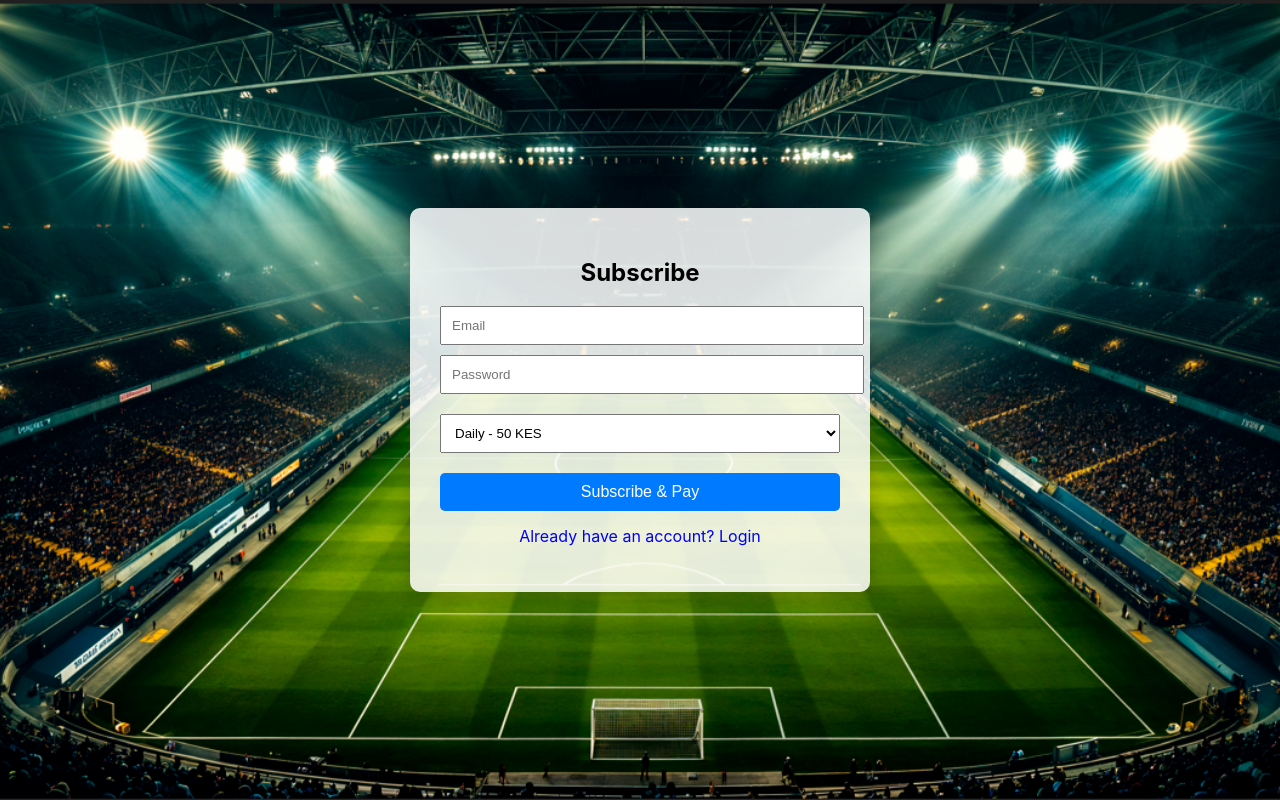
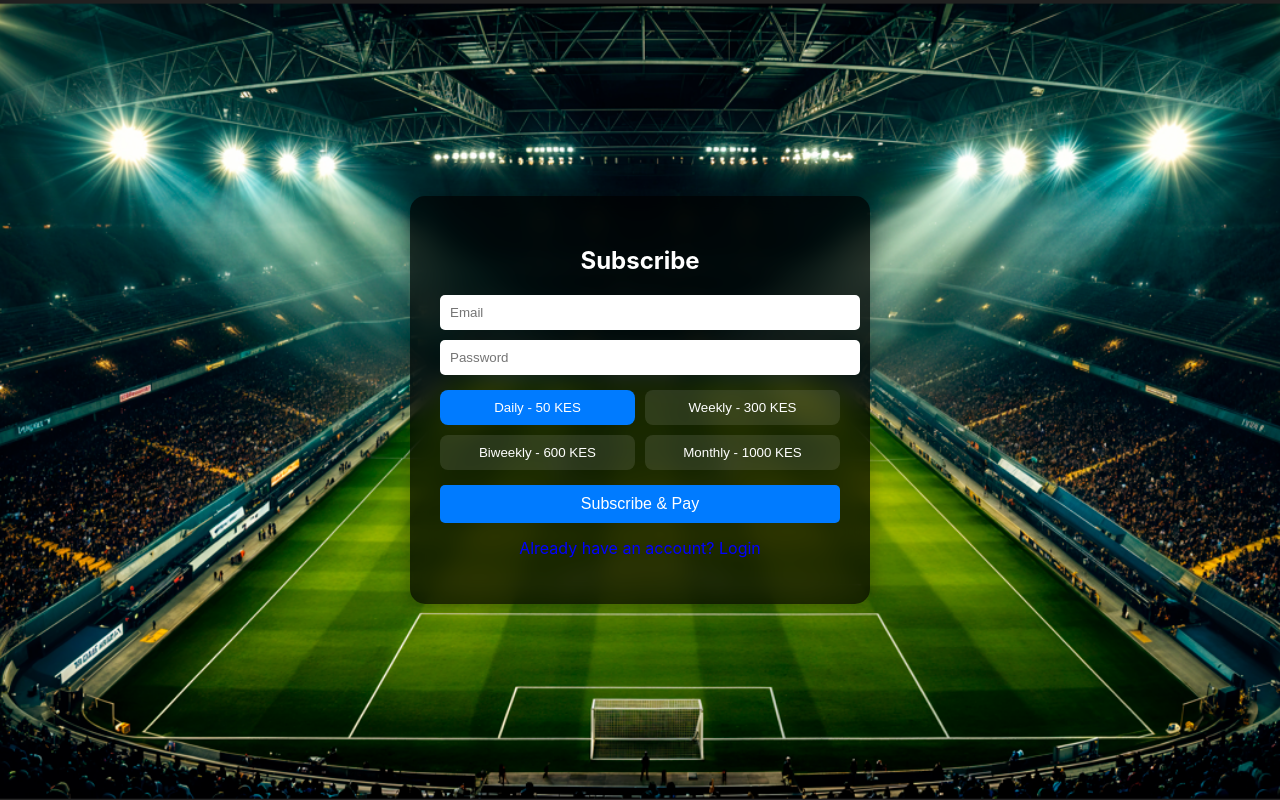
Before and after one commit to vault9-repo/primepicks-frontend, a React (Create React App) app: page / in a window 1280 px wide. Both pictures are taken after a click on the element "New user? Subscribe here". Built offline with nearby package versions, Linux system fonts and the light colour scheme; no server answers.

Commit message:
Update LoginSubscribe with glassy background, package buttons, and auto-push script

```diff
--- a/src/components/LoginSubscribe.js
+++ b/src/components/LoginSubscribe.js
@@ -8,7 +8,7 @@ function LoginSubscribe() {
   const [plan, setPlan] = useState("daily");
   const [isLogin, setIsLogin] = useState(true); // toggle form
   const [message, setMessage] = useState("");
-  const [loading, setLoading] = useState(false); // new loading state
+  const [loading, setLoading] = useState(false);
 
   // Handle user login
   const handleLogin = async () => {
@@ -17,7 +17,6 @@ function LoginSubscribe() {
       const res = await axios.post(`${API_BASE}/auth/login`, { email, password });
       setMessage("Login successful! Redirecting...");
       console.log(res.data.token);
-      // TODO: Redirect to dashboard when ready
     } catch (err) {
       setMessage(err.response?.data?.message || "Login failed");
     } finally {
@@ -39,6 +38,14 @@ function LoginSubscribe() {
     }
   };
 
+  // Subscription plans
+  const plans = [
+    { key: "daily", label: "Daily - 50 KES" },
+    { key: "weekly", label: "Weekly - 300 KES" },
+    { key: "biweekly", label: "Biweekly - 600 KES" },
+    { key: "monthly", label: "Monthly - 1000 KES" },
+  ];
+
   return (
     <div
       style={{
@@ -53,13 +60,15 @@ function LoginSubscribe() {
     >
       <div
         style={{
-          backgroundColor: "rgba(255, 255, 255, 0.85)",
+          backgroundColor: "rgba(0, 0, 0, 0.7)", // black glassy
           padding: "30px",
-          borderRadius: "10px",
+          borderRadius: "15px",
           maxWidth: "400px",
           width: "90%",
           textAlign: "center",
-          boxShadow: "0px 4px 20px rgba(0,0,0,0.2)",
+          boxShadow: "0px 4px 20px rgba(0,0,0,0.3)",
+          backdropFilter: "blur(10px)",
+          color: "#fff",
         }}
       >
         <h2>{isLogin ? "Login" : "Subscribe"}</h2>
@@ -69,32 +78,56 @@ function LoginSubscribe() {
           placeholder="Email"
           value={email}
           onChange={(e) => setEmail(e.target.value)}
-          style={{ display: "block", margin: "10px auto", width: "100%", padding: "10px" }}
+          style={{
+            display: "block",
+            margin: "10px auto",
+            width: "100%",
+            padding: "10px",
+            borderRadius: "5px",
+            border: "none",
+          }}
         />
         <input
           type="password"
           placeholder="Password"
           value={password}
           onChange={(e) => setPassword(e.target.value)}
-          style={{ display: "block", margin: "10px auto", width: "100%", padding: "10px" }}
+          style={{
+            display: "block",
+            margin: "10px auto",
+            width: "100%",
+            padding: "10px",
+            borderRadius: "5px",
+            border: "none",
+          }}
         />
 
         {!isLogin && (
-          <select
-            value={plan}
-            onChange={(e) => setPlan(e.target.value)}
-            style={{ margin: "10px auto", width: "100%", padding: "10px" }}
-          >
-            <option value="daily">Daily - 50 KES</option>
-            <option value="weekly">Weekly - 300 KES</option>
-            <option value="biweekly">Biweekly - 600 KES</option>
-            <option value="monthly">Monthly - 1000 KES</option>
-          </select>
+          <div style={{ display: "flex", flexWrap: "wrap", justifyContent: "center", gap: "10px", margin: "15px 0" }}>
+            {plans.map((p) => (
+              <button
+                key={p.key}
+                onClick={() => setPlan(p.key)}
+                style={{
+                  flex: "1 1 45%",
+                  padding: "10px",
+                  cursor: "pointer",
+                  backgroundColor: plan === p.key ? "#007bff" : "rgba(255,255,255,0.1)",
+                  color: plan === p.key ? "#fff" : "#fff",
+                  border: "none",
+                  borderRadius: "8px",
+                  transition: "0.3s",
+                }}
+              >
+                {p.label}
+              </button>
+            ))}
+          </div>
         )}
 
         <button
           onClick={isLogin ? handleLogin : handleSubscribe}
-          disabled={loading} // disable during loading
+          disabled={loading}
           style={{
             margin: "10px auto",
             padding: "10px 20px",
@@ -113,7 +146,7 @@ function LoginSubscribe() {
           {loading ? (
             <div
               style={{
-                border: "3px solid #f3f3f3",
+                border: "3px solid rgba(255,255,255,0.3)",
                 borderTop: "3px solid #fff",
                 borderRadius: "50%",
                 width: "18px",
@@ -128,7 +161,7 @@ function LoginSubscribe() {
 
         <p
           onClick={() => setIsLogin(!isLogin)}
-          style={{ cursor: "pointer", color: "blue", marginTop: "15px" }}
+          style={{ cursor: "pointer", color: "#00f", marginTop: "15px" }}
         >
           {isLogin ? "New user? Subscribe here" : "Already have an account? Login"}
         </p>
@@ -136,7 +169,6 @@ function LoginSubscribe() {
         {message && <p style={{ marginTop: "10px", color: "red" }}>{message}</p>}
       </div>
 
-      {/* Spinner animation */}
       <style>{`
         @keyframes spin {
           0% { transform: rotate(0deg); }
```
Also changed, not shown: 1 other file (tests, documents, lock files or other folders).
